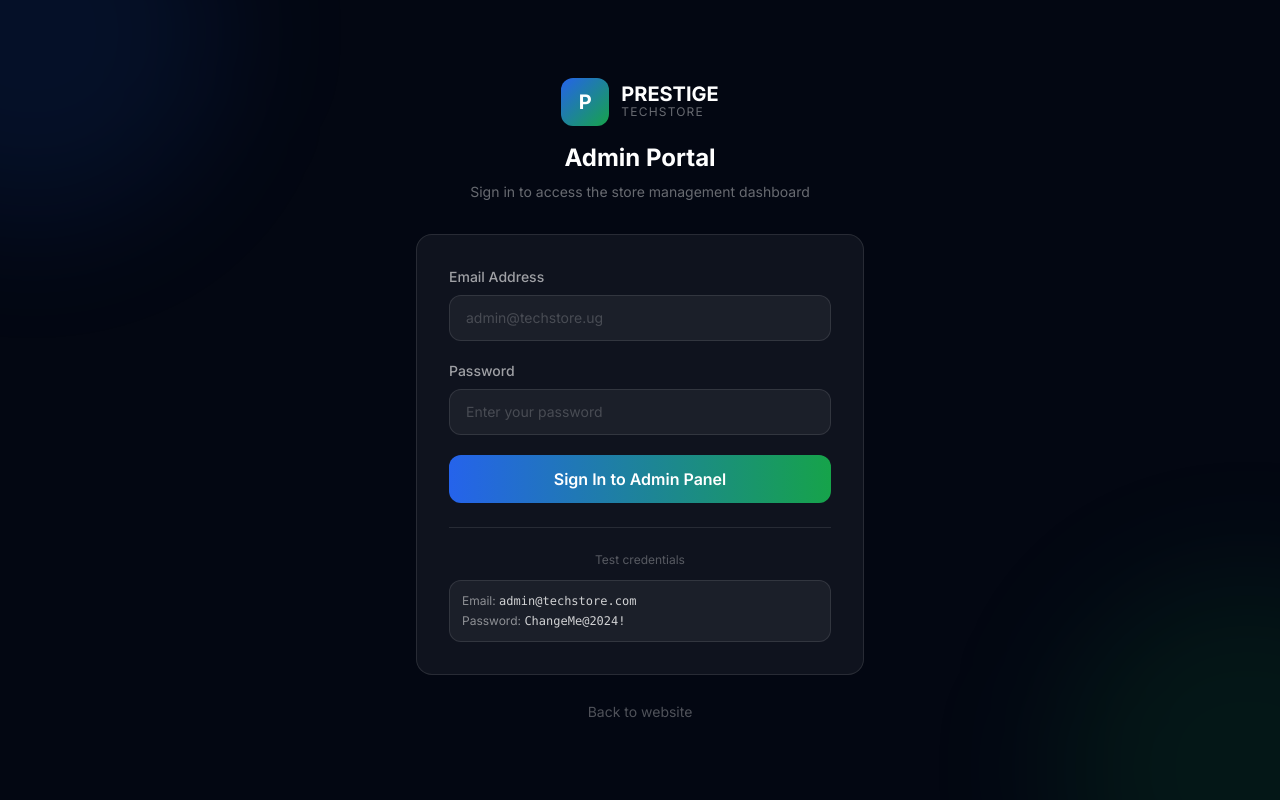
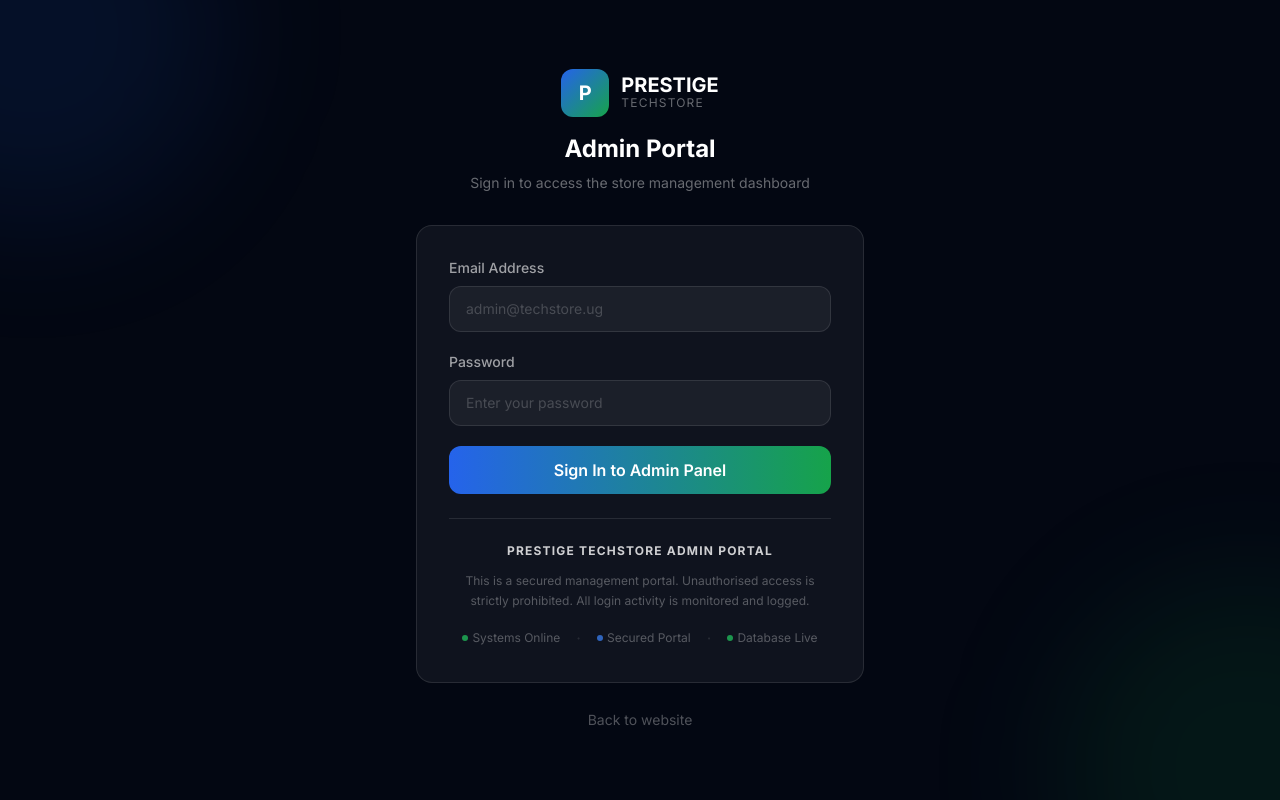
Before and after one commit to JohnsonAvad/prestige-tech-store, a React (Vite) app in the folder frontend/: page /admin/login in a window 1280 px wide. Built offline with nearby package versions, Linux system fonts and the light colour scheme; the HTML template or start-up script is replaced by a standard one; a web font is replaced by a local one.

Commit message:
Update admin login - remove credentials, add security notice, add password toggle

```diff
--- a/frontend/src/pages/admin/AdminLogin.jsx
+++ b/frontend/src/pages/admin/AdminLogin.jsx
@@ -116,20 +116,31 @@ export default function AdminLogin() {
             </button>
           </form>
           <div className="mt-6 pt-6 border-t border-white/10">
-            <p className="text-white/30 text-xs text-center mb-3">
-              Test credentials
-            </p>
-            <div className="bg-white/5 border border-white/10 rounded-xl p-3 space-y-1">
-              <p className="text-white/50 text-xs">
-                Email:{" "}
-                <span className="text-white/80 font-mono">
-                  admin@techstore.com
-                </span>
+            <div className="text-center space-y-3">
+              <p className="text-white/80 text-xs font-bold tracking-widest uppercase">
+                Prestige TechStore Admin Portal
               </p>
-              <p className="text-white/50 text-xs">
-                Password:{" "}
-                <span className="text-white/80 font-mono">ChangeMe@2024!</span>
+              <p className="text-white/30 text-xs leading-relaxed">
+                This is a secured management portal.
+                Unauthorised access is strictly prohibited.
+                All login activity is monitored and logged.
               </p>
+              <div className="flex items-center justify-center gap-4 pt-1">
+                <div className="flex items-center gap-1">
+                  <span className="w-1.5 h-1.5 bg-green-500 rounded-full animate-pulse" />
+                  <span className="text-white/30 text-xs">Systems Online</span>
+                </div>
+                <span className="text-white/10">·</span>
+                <div className="flex items-center gap-1">
+                  <span className="w-1.5 h-1.5 bg-blue-500 rounded-full animate-pulse" />
+                  <span className="text-white/30 text-xs">Secured Portal</span>
+                </div>
+                <span className="text-white/10">·</span>
+                <div className="flex items-center gap-1">
+                  <span className="w-1.5 h-1.5 bg-green-500 rounded-full animate-pulse" />
+                  <span className="text-white/30 text-xs">Database Live</span>
+                </div>
+              </div>
             </div>
           </div>
         </div>
```
